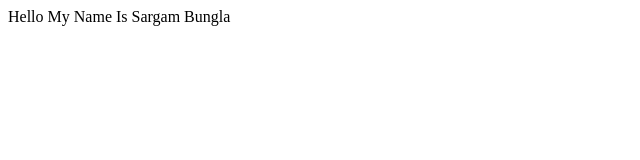
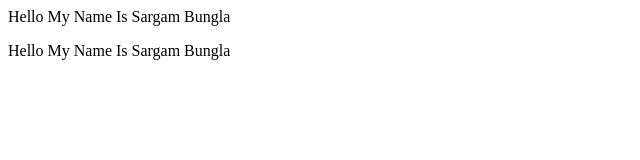
Before and after one commit to SargamBungla/First, a plain HTML site: page index.html in a window 1280 px wide. Shown: the whole page, without its empty margins (0-640 px from the left). Drawn offline with Linux system fonts and the light colour scheme.

Commit message:
Changed index.html and Add Style .css

```diff
--- a/index.html
+++ b/index.html
@@ -1 +1,2 @@
 <p>Hello My Name Is Sargam Bungla</p>
+<p>Hello My Name Is Sargam Bungla</p>
```
Also changed, not shown: style.css (added).
